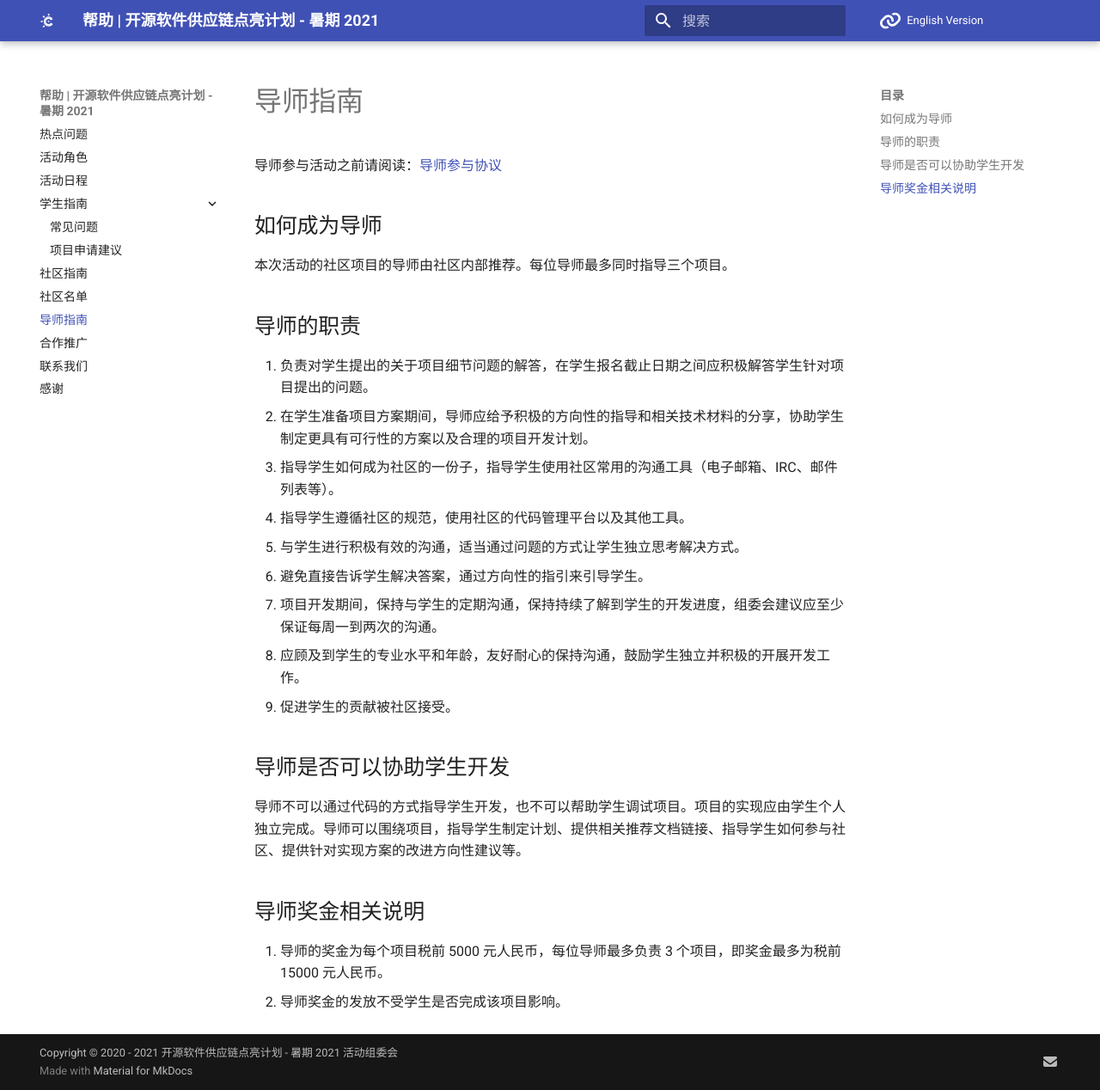
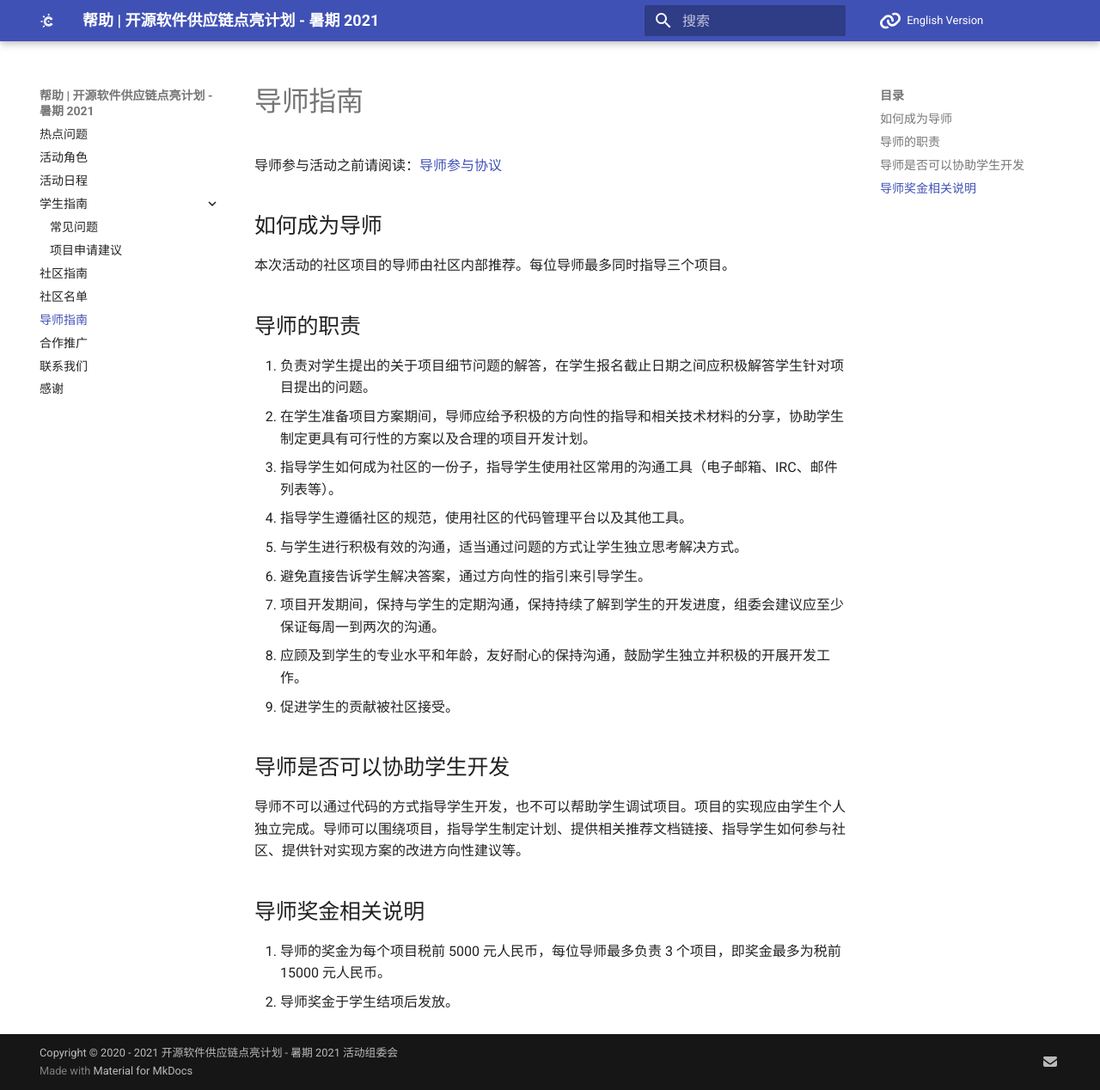
Before and after one commit to summer-ospp/help, an MkDocs documentation site: the page built from docs/mentor.md, in a window 1280 px wide and 1268 px high. Shown: the whole window at 86% size. Built offline with MkDocs 1.6.1 and Material for MkDocs 9.7.7, drawn with Linux system fonts in a browser that asks for light colours; comment, search, counter and statistics services are not loaded.

Commit message:
Update mentor.md
更新发放导师奖金文字

```diff
--- a/docs/mentor.md
+++ b/docs/mentor.md
@@ -25,4 +25,4 @@
 ## 导师奖金相关说明
 
 1. 导师的奖金为每个项目税前 5000 元人民币，每位导师最多负责 3 个项目，即奖金最多为税前 15000 元人民币。
-2. 导师奖金的发放不受学生是否完成该项目影响。
+2. 导师奖金于学生结项后发放。
```
